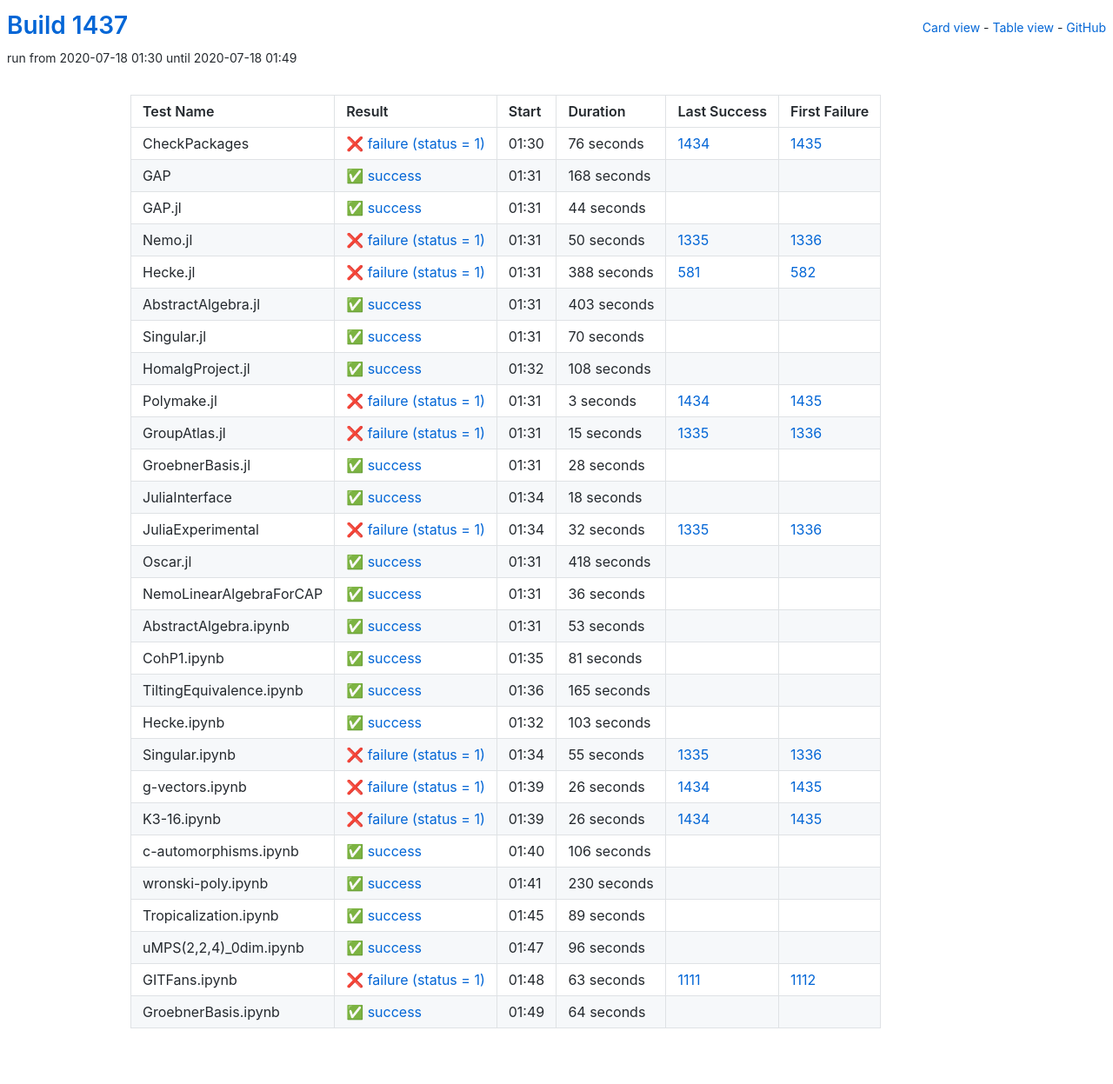
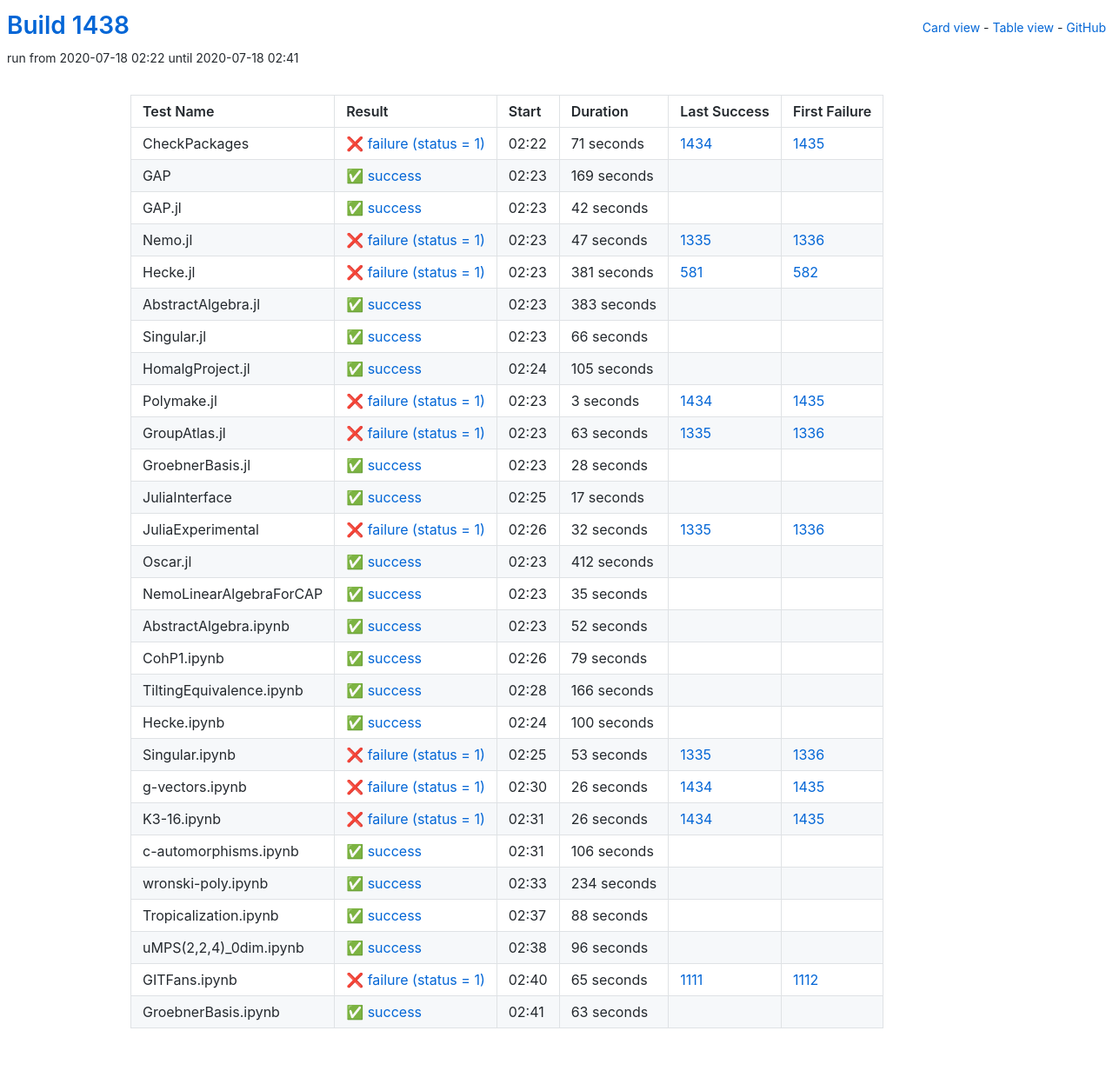
Before and after one commit to oscar-system/oscar-ci-status-1.4, a Jekyll site: the page built from table.html, in a window 1280 px wide. Shown: the whole page at 87% size. Built offline with Jekyll 4.4.1, drawn with Linux system fonts in a browser that asks for light colours.

Commit message:
Build #1438

```diff
--- a/_data/ci.yml
+++ b/_data/ci.yml
@@ -1,6 +1,6 @@
 ---
-build: 1437
-build_url: https://oscarci.mathematik.uni-kl.de/job/oscar-julia-1.4/1437/
+build: 1438
+build_url: https://oscarci.mathematik.uni-kl.de/job/oscar-julia-1.4/1438/
 job: oscar-julia-1.4
 organization: oscar-system
 repo: oscar-ci-status-1.4
@@ -8,104 +8,104 @@ repourl: https://github.com/oscar-system/oscar-ci-status-1.4
 tests:
 - name: CheckPackages
   id: checkpackages
-  log: https://oscarci.mathematik.uni-kl.de/job/oscar-julia-1.4/1437/artifact/logs/build-1437/CheckPackages.log
-  start: 2020-07-18 01:30
+  log: https://oscarci.mathematik.uni-kl.de/job/oscar-julia-1.4/1438/artifact/logs/build-1438/CheckPackages.log
+  start: 2020-07-18 02:22
   success: false
   exitcode: 1
   status: failure
-  duration: 76
+  duration: 71
   last_success: 1434
   last_success_url: https://oscarci.mathematik.uni-kl.de/job/oscar-julia-1.4/1434/
   first_failure: 1435
   first_failure_url: https://oscarci.mathematik.uni-kl.de/job/oscar-julia-1.4/1435/
 - name: GAP
   id: gap
-  log: https://oscarci.mathematik.uni-kl.de/job/oscar-julia-1.4/1437/artifact/logs/build-1437/GAP.log
-  start: 2020-07-18 01:31
+  log: https://oscarci.mathematik.uni-kl.de/job/oscar-julia-1.4/1438/artifact/logs/build-1438/GAP.log
+  start: 2020-07-18 02:23
   success: true
   exitcode: 0
   status: success
-  duration: 168
+  duration: 169
   last_success: false
   last_success_url:
   first_failure: false
   first_failure_url:
 - name: GAP.jl
   id: gap-jl
-  log: https://oscarci.mathematik.uni-kl.de/job/oscar-julia-1.4/1437/artifact/logs/build-1437/GAP.jl.log
-  start: 2020-07-18 01:31
+  log: https://oscarci.mathematik.uni-kl.de/job/oscar-julia-1.4/1438/artifact/logs/build-1438/GAP.jl.log
+  start: 2020-07-18 02:23
   success: true
   exitcode: 0
   status: success
-  duration: 44
+  duration: 42
   last_success: false
   last_success_url:
   first_failure: false
   first_failure_url:
 - name: Nemo.jl
   id: nemo-jl
-  log: https://oscarci.mathematik.uni-kl.de/job/oscar-julia-1.4/1437/artifact/logs/build-1437/Nemo.jl.log
-  start: 2020-07-18 01:31
+  log: https://oscarci.mathematik.uni-kl.de/job/oscar-julia-1.4/1438/artifact/logs/build-1438/Nemo.jl.log
+  start: 2020-07-18 02:23
   success: false
   exitcode: 1
   status: failure
-  duration: 50
+  duration: 47
   last_success: 1335
   last_success_url: https://oscarci.mathematik.uni-kl.de/job/oscar-julia-1.4/1335/
   first_failure: 1336
   first_failure_url: https://oscarci.mathematik.uni-kl.de/job/oscar-julia-1.4/1336/
 - name: Hecke.jl
   id: hecke-jl
-  log: https://oscarci.mathematik.uni-kl.de/job/oscar-julia-1.4/1437/artifact/logs/build-1437/Hecke.jl.log
-  start: 2020-07-18 01:31
+  log: https://oscarci.mathematik.uni-kl.de/job/oscar-julia-1.4/1438/artifact/logs/build-1438/Hecke.jl.log
+  start: 2020-07-18 02:23
   success: false
   exitcode: 1
   status: failure
-  duration: 388
+  duration: 381
   last_success: 581
   last_success_url: https://oscarci.mathematik.uni-kl.de/job/oscar-julia-1.4/581/
   first_failure: 582
   first_failure_url: https://oscarci.mathematik.uni-kl.de/job/oscar-julia-1.4/582/
 - name: AbstractAlgebra.jl
   id: abstractalgebra-jl
-  log: https://oscarci.mathematik.uni-kl.de/job/oscar-julia-1.4/1437/artifact/logs/build-1437/AbstractAlgebra.jl.log
-  start: 2020-07-18 01:31
+  log: https://oscarci.mathematik.uni-kl.de/job/oscar-julia-1.4/1438/artifact/logs/build-1438/AbstractAlgebra.jl.log
+  start: 2020-07-18 02:23
   success: true
   exitcode: 0
   status: success
-  duration: 403
+  duration: 383
   last_success: false
   last_success_url:
   first_failure: false
   first_failure_url:
 - name: Singular.jl
   id: singular-jl
-  log: https://oscarci.mathematik.uni-kl.de/job/oscar-julia-1.4/1437/artifact/logs/build-1437/Singular.jl.log
-  start: 2020-07-18 01:31
+  log: https://oscarci.mathematik.uni-kl.de/job/oscar-julia-1.4/1438/artifact/logs/build-1438/Singular.jl.log
+  start: 2020-07-18 02:23
   success: true
   exitcode: 0
   status: success
-  duration: 70
+  duration: 66
   last_success: false
   last_success_url:
   first_failure: false
   first_failure_url:
 - name: HomalgProject.jl
   id: homalgproject-jl
-  log: https://oscarci.mathematik.uni-kl.de/job/oscar-julia-1.4/1437/artifact/logs/build-1437/HomalgProject.jl.log
-  start: 2020-07-18 01:32
+  log: https://oscarci.mathematik.uni-kl.de/job/oscar-julia-1.4/1438/artifact/logs/build-1438/HomalgProject.jl.log
+  start: 2020-07-18 02:24
   success: true
   exitcode: 0
   status: success
-  duration: 108
+  duration: 105
   last_success: false
   last_success_url:
   first_failure: false
   first_failure_url:
 - name: Polymake.jl
   id: polymake-jl
-  log: https://oscarci.mathematik.uni-kl.de/job/oscar-julia-1.4/1437/artifact/logs/build-1437/Polymake.jl.log
-  start: 2020-07-18 01:31
+  log: https://oscarci.mathematik.uni-kl.de/job/oscar-julia-1.4/1438/artifact/logs/build-1438/Polymake.jl.log
+  start: 2020-07-18 02:23
   success: false
   exitcode: 1
   status: failure
@@ -116,20 +116,20 @@ tests:
   first_failure_url: https://oscarci.mathematik.uni-kl.de/job/oscar-julia-1.4/1435/
 - name: GroupAtlas.jl
   id: groupatlas-jl
-  log: https://oscarci.mathematik.uni-kl.de/job/oscar-julia-1.4/1437/artifact/logs/build-1437/GroupAtlas.jl.log
-  start: 2020-07-18 01:31
+  log: https://oscarci.mathematik.uni-kl.de/job/oscar-julia-1.4/1438/artifact/logs/build-1438/GroupAtlas.jl.log
+  start: 2020-07-18 02:23
   success: false
   exitcode: 1
   status: failure
-  duration: 15
+  duration: 63
   last_success: 1335
   last_success_url: https://oscarci.mathematik.uni-kl.de/job/oscar-julia-1.4/1335/
   first_failure: 1336
   first_failure_url: https://oscarci.mathematik.uni-kl.de/job/oscar-julia-1.4/1336/
 - name: GroebnerBasis.jl
   id: groebnerbasis-jl
-  log: https://oscarci.mathematik.uni-kl.de/job/oscar-julia-1.4/1437/artifact/logs/build-1437/GroebnerBasis.jl.log
-  start: 2020-07-18 01:31
+  log: https://oscarci.mathematik.uni-kl.de/job/oscar-julia-1.4/1438/artifact/logs/build-1438/GroebnerBasis.jl.log
+  start: 2020-07-18 02:23
   success: true
   exitcode: 0
   status: success
@@ -140,20 +140,20 @@ tests:
   first_failure_url:
 - name: JuliaInterface
   id: juliainterface
-  log: https://oscarci.mathematik.uni-kl.de/job/oscar-julia-1.4/1437/artifact/logs/build-1437/JuliaInterface.log
-  start: 2020-07-18 01:34
+  log: https://oscarci.mathematik.uni-kl.de/job/oscar-julia-1.4/1438/artifact/logs/build-1438/JuliaInterface.log
+  start: 2020-07-18 02:25
   success: true
   exitcode: 0
   status: success
-  duration: 18
+  duration: 17
   last_success: false
   last_success_url:
   first_failure: false
   first_failure_url:
 - name: JuliaExperimental
   id: juliaexperimental
-  log: https://oscarci.mathematik.uni-kl.de/job/oscar-julia-1.4/1437/artifact/logs/build-1437/JuliaExperimental.log
-  start: 2020-07-18 01:34
+  log: https://oscarci.mathematik.uni-kl.de/job/oscar-julia-1.4/1438/artifact/logs/build-1438/JuliaExperimental.log
+  start: 2020-07-18 02:26
   success: false
   exitcode: 1
   status: failure
@@ -164,92 +164,92 @@ tests:
   first_failure_url: https://oscarci.mathematik.uni-kl.de/job/oscar-julia-1.4/1336/
 - name: Oscar.jl
   id: oscar-jl
-  log: https://oscarci.mathematik.uni-kl.de/job/oscar-julia-1.4/1437/artifact/logs/build-1437/Oscar.jl.log
-  start: 2020-07-18 01:31
+  log: https://oscarci.mathematik.uni-kl.de/job/oscar-julia-1.4/1438/artifact/logs/build-1438/Oscar.jl.log
+  start: 2020-07-18 02:23
   success: true
   exitcode: 0
   status: success
-  duration: 418
+  duration: 412
   last_success: false
   last_success_url:
   first_failure: false
   first_failure_url:
 - name: NemoLinearAlgebraForCAP
   id: nemolinearalgebraforcap
-  log: https://oscarci.mathematik.uni-kl.de/job/oscar-julia-1.4/1437/artifact/logs/build-1437/NemoLinearAlgebraForCAP.log
-  start: 2020-07-18 01:31
+  log: https://oscarci.mathematik.uni-kl.de/job/oscar-julia-1.4/1438/artifact/logs/build-1438/NemoLinearAlgebraForCAP.log
+  start: 2020-07-18 02:23
   success: true
   exitcode: 0
   status: success
-  duration: 36
+  duration: 35
   last_success: false
   last_success_url:
   first_failure: false
   first_failure_url:
 - name: AbstractAlgebra.ipynb
   id: abstractalgebra-ipynb
-  log: https://oscarci.mathematik.uni-kl.de/job/oscar-julia-1.4/1437/artifact/logs/build-1437/AbstractAlgebra.ipynb.log
-  start: 2020-07-18 01:31
+  log: https://oscarci.mathematik.uni-kl.de/job/oscar-julia-1.4/1438/artifact/logs/build-1438/AbstractAlgebra.ipynb.log
+  start: 2020-07-18 02:23
   success: true
   exitcode: 0
   status: success
-  duration: 53
+  duration: 52
   last_success: false
   last_success_url:
   first_failure: false
   first_failure_url:
 - name: CohP1.ipynb
   id: cohp1-ipynb
-  log: https://oscarci.mathematik.uni-kl.de/job/oscar-julia-1.4/1437/artifact/logs/build-1437/CohP1.ipynb.log
-  start: 2020-07-18 01:35
+  log: https://oscarci.mathematik.uni-kl.de/job/oscar-julia-1.4/1438/artifact/logs/build-1438/CohP1.ipynb.log
+  start: 2020-07-18 02:26
   success: true
   exitcode: 0
   status: success
-  duration: 81
+  duration: 79
   last_success: false
   last_success_url:
   first_failure: false
   first_failure_url:
 - name: TiltingEquivalence.ipynb
   id: tiltingequivalence-ipynb
-  log: https://oscarci.mathematik.uni-kl.de/job/oscar-julia-1.4/1437/artifact/logs/build-1437/TiltingEquivalence.ipynb.log
-  start: 2020-07-18 01:36
+  log: https://oscarci.mathematik.uni-kl.de/job/oscar-julia-1.4/1438/artifact/logs/build-1438/TiltingEquivalence.ipynb.log
+  start: 2020-07-18 02:28
   success: true
   exitcode: 0
   status: success
-  duration: 165
+  duration: 166
   last_success: false
   last_success_url:
   first_failure: false
   first_failure_url:
 - name: Hecke.ipynb
   id: hecke-ipynb
-  log: https://oscarci.mathematik.uni-kl.de/job/oscar-julia-1.4/1437/artifact/logs/build-1437/Hecke.ipynb.log
-  start: 2020-07-18 01:32
+  log: https://oscarci.mathematik.uni-kl.de/job/oscar-julia-1.4/1438/artifact/logs/build-1438/Hecke.ipynb.log
+  start: 2020-07-18 02:24
   success: true
   exitcode: 0
   status: success
-  duration: 103
+  duration: 100
   last_success: false
   last_success_url:
   first_failure: false
   first_failure_url:
 - name: Singular.ipynb
   id: singular-ipynb
-  log: https://oscarci.mathematik.uni-kl.de/job/oscar-julia-1.4/1437/artifact/logs/build-1437/Singular.ipynb.log
-  start: 2020-07-18 01:34
+  log: https://oscarci.mathematik.uni-kl.de/job/oscar-julia-1.4/1438/artifact/logs/build-1438/Singular.ipynb.log
+  start: 2020-07-18 02:25
   success: false
   exitcode: 1
   status: failure
-  duration: 55
+  duration: 53
   last_success: 1335
   last_success_url: https://oscarci.mathematik.uni-kl.de/job/oscar-julia-1.4/1335/
   first_failure: 1336
   first_failure_url: https://oscarci.mathematik.uni-kl.de/job/oscar-julia-1.4/1336/
 - name: g-vectors.ipynb
   id: g-vectors-ipynb
-  log: https://oscarci.mathematik.uni-kl.de/job/oscar-julia-1.4/1437/artifact/logs/build-1437/g-vectors.ipynb.log
-  start: 2020-07-18 01:39
+  log: https://oscarci.mathematik.uni-kl.de/job/oscar-julia-1.4/1438/artifact/logs/build-1438/g-vectors.ipynb.log
+  start: 2020-07-18 02:30
   success: false
   exitcode: 1
   status: failure
@@ -260,8 +260,8 @@ tests:
   first_failure_url: https://oscarci.mathematik.uni-kl.de/job/oscar-julia-1.4/1435/
 - name: K3-16.ipynb
   id: k3-16-ipynb
-  log: https://oscarci.mathematik.uni-kl.de/job/oscar-julia-1.4/1437/artifact/logs/build-1437/K3-16.ipynb.log
-  start: 2020-07-18 01:39
+  log: https://oscarci.mathematik.uni-kl.de/job/oscar-julia-1.4/1438/artifact/logs/build-1438/K3-16.ipynb.log
+  start: 2020-07-18 02:31
   success: false
   exitcode: 1
   status: failure
@@ -272,8 +272,8 @@ tests:
   first_failure_url: https://oscarci.mathematik.uni-kl.de/job/oscar-julia-1.4/1435/
 - name: c-automorphisms.ipynb
   id: c-automorphisms-ipynb
-  log: https://oscarci.mathematik.uni-kl.de/job/oscar-julia-1.4/1437/artifact/logs/build-1437/c-automorphisms.ipynb.log
-  start: 2020-07-18 01:40
+  log: https://oscarci.mathematik.uni-kl.de/job/oscar-julia-1.4/1438/artifact/logs/build-1438/c-automorphisms.ipynb.log
+  start: 2020-07-18 02:31
   success: true
   exitcode: 0
   status: success
@@ -284,32 +284,32 @@ tests:
   first_failure_url:
 - name: wronski-poly.ipynb
   id: wronski-poly-ipynb
-  log: https://oscarci.mathematik.uni-kl.de/job/oscar-julia-1.4/1437/artifact/logs/build-1437/wronski-poly.ipynb.log
-  start: 2020-07-18 01:41
+  log: https://oscarci.mathematik.uni-kl.de/job/oscar-julia-1.4/1438/artifact/logs/build-1438/wronski-poly.ipynb.log
+  start: 2020-07-18 02:33
   success: true
   exitcode: 0
   status: success
-  duration: 230
+  duration: 234
   last_success: false
   last_success_url:
   first_failure: false
   first_failure_url:
 - name: Tropicalization.ipynb
   id: tropicalization-ipynb
-  log: https://oscarci.mathematik.uni-kl.de/job/oscar-julia-1.4/1437/artifact/logs/build-1437/Tropicalization.ipynb.log
-  start: 2020-07-18 01:45
+  log: https://oscarci.mathematik.uni-kl.de/job/oscar-julia-1.4/1438/artifact/logs/build-1438/Tropicalization.ipynb.log
+  start: 2020-07-18 02:37
   success: true
   exitcode: 0
   status: success
-  duration: 89
+  duration: 88
   last_success: false
   last_success_url:
   first_failure: false
   first_failure_url:
 - name: uMPS(2,2,4)_0dim.ipynb
   id: umps-2-2-4-0dim-ipynb
-  log: https://oscarci.mathematik.uni-kl.de/job/oscar-julia-1.4/1437/artifact/logs/build-1437/uMPS-2-2-4-_0dim.ipynb.log
-  start: 2020-07-18 01:47
+  log: https://oscarci.mathematik.uni-kl.de/job/oscar-julia-1.4/1438/artifact/logs/build-1438/uMPS-2-2-4-_0dim.ipynb.log
+  start: 2020-07-18 02:38
   success: true
   exitcode: 0
   status: success
@@ -320,24 +320,24 @@ tests:
   first_failure_url:
 - name: GITFans.ipynb
   id: gitfans-ipynb
-  log: https://oscarci.mathematik.uni-kl.de/job/oscar-julia-1.4/1437/artifact/logs/build-1437/GITFans.ipynb.log
-  start: 2020-07-18 01:48
+  log: https://oscarci.mathematik.uni-kl.de/job/oscar-julia-1.4/1438/artifact/logs/build-1438/GITFans.ipynb.log
+  start: 2020-07-18 02:40
   success: false
   exitcode: 1
   status: failure
-  duration: 63
+  duration: 65
   last_success: 1111
   last_success_url: https://oscarci.mathematik.uni-kl.de/job/oscar-julia-1.4/1111/
   first_failure: 1112
   first_failure_url: https://oscarci.mathematik.uni-kl.de/job/oscar-julia-1.4/1112/
 - name: GroebnerBasis.ipynb
   id: groebnerbasis-ipynb
-  log: https://oscarci.mathematik.uni-kl.de/job/oscar-julia-1.4/1437/artifact/logs/build-1437/GroebnerBasis.ipynb.log
-  start: 2020-07-18 01:49
+  log: https://oscarci.mathematik.uni-kl.de/job/oscar-julia-1.4/1438/artifact/logs/build-1438/GroebnerBasis.ipynb.log
+  start: 2020-07-18 02:41
   success: true
   exitcode: 0
   status: success
-  duration: 64
+  duration: 63
   last_success: false
   last_success_url:
   first_failure: false
```
Also changed, not shown: README.md.
